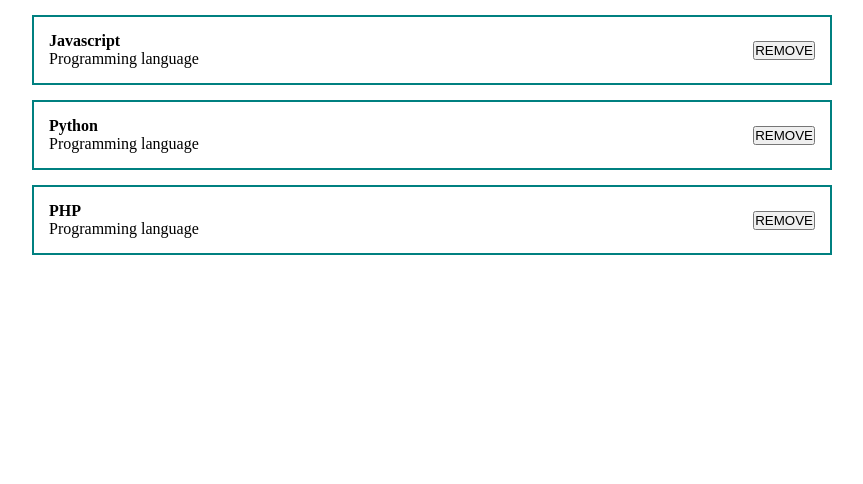
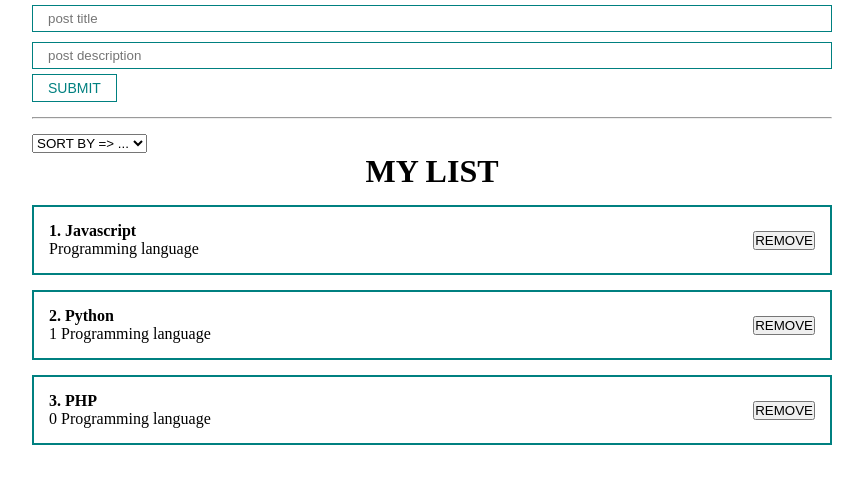
Before and after one commit to MOSKALCHUK31/react-app, a React (Create React App) app: page / in a window 1280 px wide. Shown: the top 484 px of the page, without its empty margins (208-1071 px from the left). Built offline with nearby package versions, Linux system fonts and the light colour scheme.

Commit message:
feat: add, remove, sort post

```diff
--- a/src/App.js
+++ b/src/App.js
@@ -1,28 +1,49 @@
 import React, { useState } from 'react'
 import './styles/App.css'
-import Post from './components/Post'
+import PostsList from './components/PostsList'
+import PostForm from './components/PostForm'
+import MySelect from './components/UI/select/MySelect'
 
 function App() {
     const [posts, setPosts] = useState([
         { id: '1', title: 'Javascript', description: 'Programming language' },
-        { id: '2', title: 'Python', description: 'Programming language' },
-        { id: '3', title: 'PHP', description: 'Programming language' }
+        { id: '2', title: 'Python', description: '1 Programming language' },
+        { id: '3', title: 'PHP', description: '0 Programming language' }
     ])
+    const [selectedSort, setSelectedSort] = useState('')
+    const options = [
+        { title: 'Sort by title', value: 'title' },
+        { title: 'Sort by desc', value: 'description' }
+    ]
 
-    function clickHandler(id) {
-        setPosts([...posts.filter(p => p.id !== id)])
+    function removePost(id) {
+        setPosts(posts.filter(p => p.id !== id))
+    }
+
+    function createPost(data) {
+        setPosts([...posts, data])
+    }
+
+    function sortPosts(key) {
+        setSelectedSort(key)
+        setPosts([...posts.sort((a, b) => a[key].localeCompare(b[key]))])
     }
 
     return (
         <div className="App">
-            {posts.map(p =>
-                <Post
-                    title={p.title}
-                    description={p.description}
-                    key={p.id}
-                    handleClick={() => clickHandler(p.id)}
-                />
-            )}
+            <PostForm createHandler={createPost} />
+            <hr style={{margin: '15px 0'}}/>
+            <MySelect
+                defaultValue={'SORT BY => ...'}
+                options={options}
+                onChange={sortPosts}
+                value={selectedSort}
+            />
+            <PostsList
+                title={'MY LIST'}
+                posts={posts}
+                removeHandler={removePost}
+            />
         </div>
     )
 }
--- a/src/components/Post.jsx
+++ b/src/components/Post.jsx
@@ -1,14 +1,14 @@
 import React from 'react'
 
-const Post = (props) => {
+const Post = ({ removeHandler, ...props }) => {
     return (
         <div className="post">
             <div className="post__content">
-                <strong>{props.title}</strong>
+                <strong>{props.number}. {props.title}</strong>
                 <div>{props.description}</div>
             </div>
             <div className="post__btns">
-                <button onClick={props.handleClick}>REMOVE</button>
+                <button onClick={() => removeHandler(props.id)}>REMOVE</button>
             </div>
         </div>
     )
--- /dev/null
+++ b/src/components/PostForm.jsx
@@ -0,0 +1,36 @@
+import React, { useState } from 'react'
+import MyButton from './UI/button/MyButton'
+import MyInput from './UI/input/MyInput'
+
+const PostForm = ({ createHandler }) => {
+    const [post, setPost] = useState({ title: '', description : '' })
+
+    const handleSubmit = (event) => {
+        event.preventDefault()
+
+        if (!post.description || !post.title) return
+
+        createHandler({ ...post, id: Date.now() })
+        setPost({ title: '', description: '' })
+    }
+
+    return (
+        <form onSubmit={handleSubmit}>
+            <MyInput
+                type="text"
+                placeholder="post title"
+                value={post.title}
+                onChange={(e) => setPost({...post, title: e.target.value})}
+            />
+            <MyInput
+                type="text"
+                placeholder="post description"
+                value={post.description}
+                onChange={(e) => setPost({...post, description: e.target.value})}
+            />
+            <MyButton type="submit">SUBMIT</MyButton>
+        </form>
+    )
+}
+
+export default PostForm
--- /dev/null
+++ b/src/components/PostsList.jsx
@@ -0,0 +1,30 @@
+import React from 'react'
+import Post from "./Post";
+
+const PostsList = ({ title, posts, removeHandler }) => {
+
+    return (
+        <div>
+            {posts.length
+                ?
+                <div>
+                    <h1 style={{textAlign: "center"}}>{title}</h1>
+                    {posts.map((p, index) =>
+                        <Post
+                            title={p.title}
+                            description={p.description}
+                            number={index + 1}
+                            id={p.id}
+                            key={p.id}
+                            removeHandler={removeHandler}
+                        />
+                    )}
+                </div>
+                :
+                <h2 style={{textAlign: "center"}}>No posts</h2>
+            }
+        </div>
+    )
+}
+
+export default PostsList
--- /dev/null
+++ b/src/components/UI/button/MyButton.jsx
@@ -0,0 +1,12 @@
+import React from 'react'
+import style from './MyButton.module.css'
+
+const MyButton = ({ children, ...props }) => {
+    return (
+        <button {...props} className={style.button}>
+            {children}
+        </button>
+    )
+}
+
+export default MyButton
--- /dev/null
+++ b/src/components/UI/button/MyButton.module.css
@@ -0,0 +1,13 @@
+.button {
+    padding: 5px 15px;
+    color: teal;
+    font-size: 14px;
+    background: transparent;
+    border: 1px solid teal;
+    cursor: pointer;
+}
+
+.button[disabled] {
+    background: lightgray;
+    cursor: not-allowed;
+}
--- /dev/null
+++ b/src/components/UI/input/MyInput.jsx
@@ -0,0 +1,10 @@
+import React from 'react'
+import styles from './MyInput.module.css'
+
+const MyInput = (props) => {
+    return (
+        <input className={styles.myInput} {...props} type="text" />
+    )
+}
+
+export default MyInput
--- /dev/null
+++ b/src/components/UI/input/MyInput.module.css
@@ -0,0 +1,6 @@
+.myInput {
+    width: 100%;
+    padding: 5px 15px;
+    margin: 5px 0;
+    border: 1px solid teal;
+}
--- /dev/null
+++ b/src/components/UI/select/MySelect.jsx
@@ -0,0 +1,19 @@
+import React from 'react'
+
+const MySelect = ({ options, defaultValue, value, onChange }) => {
+    return (
+        <select
+            value={value}
+            onChange={(event) => onChange(event.target.value)}
+        >
+            <option disabled value="">{ defaultValue }</option>
+            {options.map(({ title, value }) =>
+                <option value={value} key={value}>
+                    {title}
+                </option>
+            )}
+        </select>
+    )
+}
+
+export default MySelect
```
